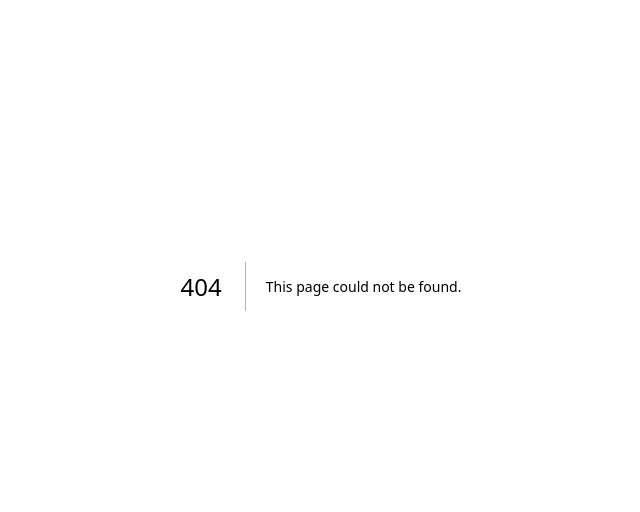
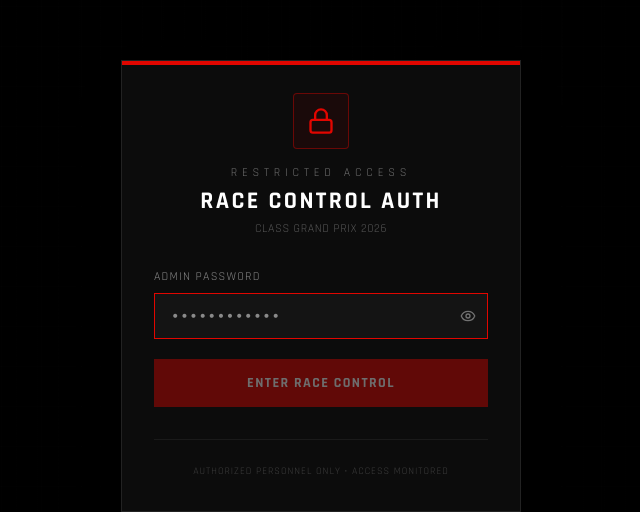
Before and after one commit to manuelixvivi/grand-prix, a Next.js app: page /admin/login in a window 1280 px wide. Before the commit this address had no page. Shown: the part 114-626 px from the top of the page, without its empty margins (319-959 px from the left). Built offline with nearby package versions, Linux system fonts and the light colour scheme.

Commit message:
feat: add strict admin auth with password protection and remove public admin menu

```diff
--- /dev/null
+++ b/app/admin/login/page.tsx
@@ -0,0 +1,158 @@
+'use client'
+
+import { useState, Suspense } from 'react'
+import { useRouter, useSearchParams } from 'next/navigation'
+import { motion } from 'framer-motion'
+import { ShieldAlert, Lock, Loader2, Eye, EyeOff } from 'lucide-react'
+
+function LoginForm() {
+  const router = useRouter()
+  const searchParams = useSearchParams()
+  const from = searchParams.get('from') || '/admin'
+
+  const [password, setPassword] = useState('')
+  const [showPassword, setShowPassword] = useState(false)
+  const [loading, setLoading] = useState(false)
+  const [error, setError] = useState<string | null>(null)
+
+  const handleSubmit = async (e: React.FormEvent) => {
+    e.preventDefault()
+    if (!password) return
+
+    setLoading(true)
+    setError(null)
+
+    try {
+      const res = await fetch('/api/admin/login', {
+        method: 'POST',
+        headers: { 'Content-Type': 'application/json' },
+        body: JSON.stringify({ password }),
+      })
+
+      const data = await res.json()
+
+      if (!res.ok) {
+        setError(data.error || 'Akses ditolak. Password salah.')
+        setPassword('')
+      } else {
+        router.push(from)
+        router.refresh()
+      }
+    } catch {
+      setError('Koneksi gagal. Coba lagi.')
+    } finally {
+      setLoading(false)
+    }
+  }
+
+  return (
+    <div className="w-full max-w-md mx-auto p-6">
+      <motion.div
+        initial={{ opacity: 0, y: 20 }}
+        animate={{ opacity: 1, y: 0 }}
+        className="bg-[#0c0c0c] border border-[#222] p-8 shadow-2xl relative overflow-hidden"
+      >
+        {/* Top telemetry line */}
+        <div className="absolute top-0 left-0 right-0 h-1 bg-[#e10600]" />
+
+        {/* Header */}
+        <div className="text-center mb-8">
+          <div className="w-14 h-14 bg-[#1a0a0a] border border-[#e10600]/40 mx-auto flex items-center justify-center mb-4 rounded-sm">
+            <Lock className="w-7 h-7 text-[#e10600]" />
+          </div>
+          <p className="font-racing text-xs text-white/40 tracking-[0.4em] uppercase">
+            RESTRICTED ACCESS
+          </p>
+          <h1 className="font-racing text-2xl font-bold text-white tracking-widest mt-1">
+            RACE CONTROL AUTH
+          </h1>
+          <p className="font-racing text-xs text-white/30 tracking-wider mt-1">
+            CLASS GRAND PRIX 2026
+          </p>
+        </div>
+
+        {/* Error message */}
+        {error && (
+          <motion.div
+            initial={{ opacity: 0, scale: 0.95 }}
+            animate={{ opacity: 1, scale: 1 }}
+            className="mb-6 p-3 bg-red-950/40 border border-red-800 text-red-300 flex items-center gap-3 text-xs font-racing tracking-wider"
+          >
+            <ShieldAlert className="w-5 h-5 flex-shrink-0 text-red-500" />
+            <span>{error}</span>
+          </motion.div>
+        )}
+
+        {/* Form */}
+        <form onSubmit={handleSubmit} className="space-y-5">
+          <div>
+            <label className="block font-racing text-xs text-white/50 tracking-widest mb-2 uppercase">
+              Admin Password
+            </label>
+            <div className="relative">
+              <input
+                type={showPassword ? 'text' : 'password'}
+                value={password}
+                onChange={(e) => setPassword(e.target.value)}
+                placeholder="••••••••••••"
+                autoFocus
+                disabled={loading}
+                className="w-full bg-[#141414] border border-[#2a2a2a] px-4 py-3 text-white font-mono text-sm tracking-wider focus:outline-none focus:border-[#e10600] transition-colors pr-10"
+              />
+              <button
+                type="button"
+                onClick={() => setShowPassword(!showPassword)}
+                className="absolute right-3 top-1/2 -translate-y-1/2 text-white/40 hover:text-white transition-colors"
+                tabIndex={-1}
+              >
+                {showPassword ? <EyeOff className="w-4 h-4" /> : <Eye className="w-4 h-4" />}
+              </button>
+            </div>
+          </div>
+
+          <button
+            type="submit"
+            disabled={loading || !password}
+            className="w-full bg-[#e10600] hover:bg-[#b00000] disabled:opacity-40 disabled:cursor-not-allowed text-white font-racing font-bold tracking-widest text-sm py-3.5 uppercase transition-all duration-200 flex items-center justify-center gap-2"
+          >
+            {loading ? (
+              <>
+                <Loader2 className="w-4 h-4 animate-spin" />
+                VERIFYING...
+              </>
+            ) : (
+              'ENTER RACE CONTROL'
+            )}
+          </button>
+        </form>
+
+        {/* Security watermark */}
+        <div className="mt-8 pt-6 border-t border-[#1a1a1a] text-center">
+          <p className="font-racing text-[10px] text-white/20 tracking-widest uppercase">
+            AUTHORIZED PERSONNEL ONLY • ACCESS MONITORED
+          </p>
+        </div>
+      </motion.div>
+    </div>
+  )
+}
+
+export default function AdminLoginPage() {
+  return (
+    <main className="min-h-screen bg-black flex items-center justify-center relative overflow-hidden">
+      {/* Background grid */}
+      <div className="absolute inset-0 bg-grid opacity-30" />
+      <div className="absolute inset-0 speed-lines opacity-20" />
+
+      <Suspense
+        fallback={
+          <div className="text-white font-racing tracking-widest animate-pulse">
+            LOADING SECURITY GATEWAY...
+          </div>
+        }
+      >
+        <LoginForm />
+      </Suspense>
+    </main>
+  )
+}
--- a/app/admin/page.tsx
+++ b/app/admin/page.tsx
@@ -10,7 +10,7 @@ import { ConnectionStatus, LapCounter, RaceStatusBadge, FlagBanner } from '@/com
 import type { Event, EventCategory, EventCategoryCandidate } from '@/lib/supabase/types'
 import {
   Play, Flag, StopCircle, Lock, Eye, SkipForward, Trophy, RotateCcw,
-  AlertTriangle, ChevronRight, Settings, Loader2, CheckCircle2
+  AlertTriangle, ChevronRight, Settings, Loader2, CheckCircle2, LogOut
 } from 'lucide-react'
 
 // ---- Confirmation Dialog ----
@@ -254,6 +254,11 @@ export default function AdminPage() {
     setConfirm({ message, action })
   }
 
+  const handleLogout = async () => {
+    await fetch('/api/admin/logout', { method: 'POST' })
+    window.location.href = '/'
+  }
+
   const state = session?.state ?? 'IDLE'
   const flag = session?.flag ?? 'NONE'
 
@@ -271,6 +276,13 @@ export default function AdminPage() {
             <Settings className="w-3 h-3" /> MANAGE
           </Link>
           <ConnectionStatus isConnected={isConnected} />
+          <button
+            onClick={handleLogout}
+            title="Logout"
+            className="font-racing text-xs text-red-400 hover:text-red-300 tracking-widest flex items-center gap-1 border border-red-900/60 px-2.5 py-1 bg-red-950/30 transition-colors ml-2"
+          >
+            <LogOut className="w-3 h-3" /> LOGOUT
+          </button>
         </div>
       </div>
 
--- /dev/null
+++ b/app/api/admin/login/route.ts
@@ -0,0 +1,35 @@
+import { NextResponse } from 'next/server'
+
+export async function POST(request: Request) {
+  try {
+    const { password } = await request.json()
+
+    // Strict admin password check
+    if (password !== 'Jokowi1234') {
+      return NextResponse.json(
+        { error: 'Invalid admin credentials' },
+        { status: 401 }
+      )
+    }
+
+    const response = NextResponse.json({ success: true })
+
+    // Set secure HTTP-only session cookie
+    response.cookies.set({
+      name: 'cgp_admin_session',
+      value: 'authenticated',
+      httpOnly: true,
+      secure: process.env.NODE_ENV === 'production',
+      sameSite: 'lax',
+      path: '/',
+      maxAge: 60 * 60 * 24 * 7, // 7 days
+    })
+
+    return response
+  } catch {
+    return NextResponse.json(
+      { error: 'Internal server error' },
+      { status: 500 }
+    )
+  }
+}
--- /dev/null
+++ b/app/api/admin/logout/route.ts
@@ -0,0 +1,10 @@
+import { NextResponse } from 'next/server'
+
+export async function POST() {
+  const response = NextResponse.json({ success: true })
+
+  // Delete the admin session cookie
+  response.cookies.delete('cgp_admin_session')
+
+  return response
+}
--- a/app/page.tsx
+++ b/app/page.tsx
@@ -2,7 +2,7 @@
 
 import Link from 'next/link'
 import { motion } from 'framer-motion'
-import { Flag, Monitor, Smartphone } from 'lucide-react'
+import { Monitor, Smartphone } from 'lucide-react'
 
 export default function HomePage() {
   return (
@@ -85,41 +85,15 @@ export default function HomePage() {
           </Link>
         </motion.div>
 
-        {/* Admin link */}
+        {/* Season status */}
         <motion.div
           initial={{ opacity: 0 }}
           animate={{ opacity: 1 }}
           transition={{ duration: 0.6, delay: 1.2 }}
-          className="mt-8"
+          className="mt-16 flex items-center gap-2 text-white/30 text-xs font-racing tracking-[0.3em] uppercase"
         >
-          <Link
-            href="/admin"
-            className="text-white/30 hover:text-white/70 text-sm font-racing tracking-widest uppercase transition-colors flex items-center gap-2"
-          >
-            <Flag className="w-4 h-4" />
-            RACE CONTROL
-          </Link>
-        </motion.div>
-
-        {/* Status indicators */}
-        <motion.div
-          initial={{ opacity: 0 }}
-          animate={{ opacity: 1 }}
-          transition={{ duration: 0.6, delay: 1.5 }}
-          className="mt-16 grid grid-cols-3 gap-8 text-center"
-        >
-          {[
-            { label: 'ADMIN', path: '/admin', icon: '🏁' },
-            { label: 'VOTER', path: '/vote', icon: '📱' },
-            { label: 'SCREEN', path: '/podium', icon: '📺' },
-          ].map((item) => (
-            <Link key={item.label} href={item.path} className="group">
-              <div className="text-2xl mb-1">{item.icon}</div>
-              <div className="font-racing text-xs tracking-widest text-white/30 group-hover:text-white/70 uppercase transition-colors">
-                {item.label}
-              </div>
-            </Link>
-          ))}
+          <span className="w-2 h-2 rounded-full bg-green-500 animate-pulse" />
+          <span>OFFICIAL BROADCAST SYSTEM</span>
         </motion.div>
       </div>
     </main>
--- a/lib/supabase/client.ts
+++ b/lib/supabase/client.ts
@@ -2,8 +2,8 @@ import { createBrowserClient } from '@supabase/ssr'
 import type { Database } from './types'
 
 export function createClient() {
-  return createBrowserClient<Database>(
-    process.env.NEXT_PUBLIC_SUPABASE_URL!,
-    process.env.NEXT_PUBLIC_SUPABASE_ANON_KEY!
-  )
+  const url = process.env.NEXT_PUBLIC_SUPABASE_URL || 'https://placeholder.supabase.co'
+  const anonKey = process.env.NEXT_PUBLIC_SUPABASE_ANON_KEY || 'placeholder-anon-key'
+
+  return createBrowserClient<Database>(url, anonKey)
 }
--- a/lib/supabase/server.ts
+++ b/lib/supabase/server.ts
@@ -4,10 +4,12 @@ import type { Database } from './types'
 
 export async function createClient() {
   const cookieStore = await cookies()
+  const url = process.env.NEXT_PUBLIC_SUPABASE_URL || 'https://placeholder.supabase.co'
+  const anonKey = process.env.NEXT_PUBLIC_SUPABASE_ANON_KEY || 'placeholder-anon-key'
 
   return createServerClient<Database>(
-    process.env.NEXT_PUBLIC_SUPABASE_URL!,
-    process.env.NEXT_PUBLIC_SUPABASE_ANON_KEY!,
+    url,
+    anonKey,
     {
       cookies: {
         getAll() {
@@ -19,8 +21,7 @@ export async function createClient() {
               cookieStore.set(name, value, options)
             )
           } catch {
-            // The `setAll` method was called from a Server Component.
-            // This can be ignored if you have middleware refreshing user sessions.
+            // Ignored if called from a Server Component
           }
         },
       },
--- /dev/null
+++ b/middleware.ts
@@ -0,0 +1,39 @@
+import { NextResponse } from 'next/server'
+import type { NextRequest } from 'next/server'
+
+const ADMIN_COOKIE = 'cgp_admin_session'
+const PROTECTED_PREFIX = '/admin'
+const LOGIN_PATH = '/admin/login'
+
+export function middleware(request: NextRequest) {
+  const { pathname } = request.nextUrl
+
+  // Only protect /admin routes
+  if (!pathname.startsWith(PROTECTED_PREFIX)) {
+    return NextResponse.next()
+  }
+
+  // Allow access to login page itself
+  if (pathname === LOGIN_PATH) {
+    // If already logged in, redirect to admin dashboard
+    const session = request.cookies.get(ADMIN_COOKIE)
+    if (session?.value === 'authenticated') {
+      return NextResponse.redirect(new URL('/admin', request.url))
+    }
+    return NextResponse.next()
+  }
+
+  // Check auth cookie for all other /admin/* routes
+  const session = request.cookies.get(ADMIN_COOKIE)
+  if (session?.value !== 'authenticated') {
+    const loginUrl = new URL(LOGIN_PATH, request.url)
+    loginUrl.searchParams.set('from', pathname)
+    return NextResponse.redirect(loginUrl)
+  }
+
+  return NextResponse.next()
+}
+
+export const config = {
+  matcher: ['/admin/:path*'],
+}
```
